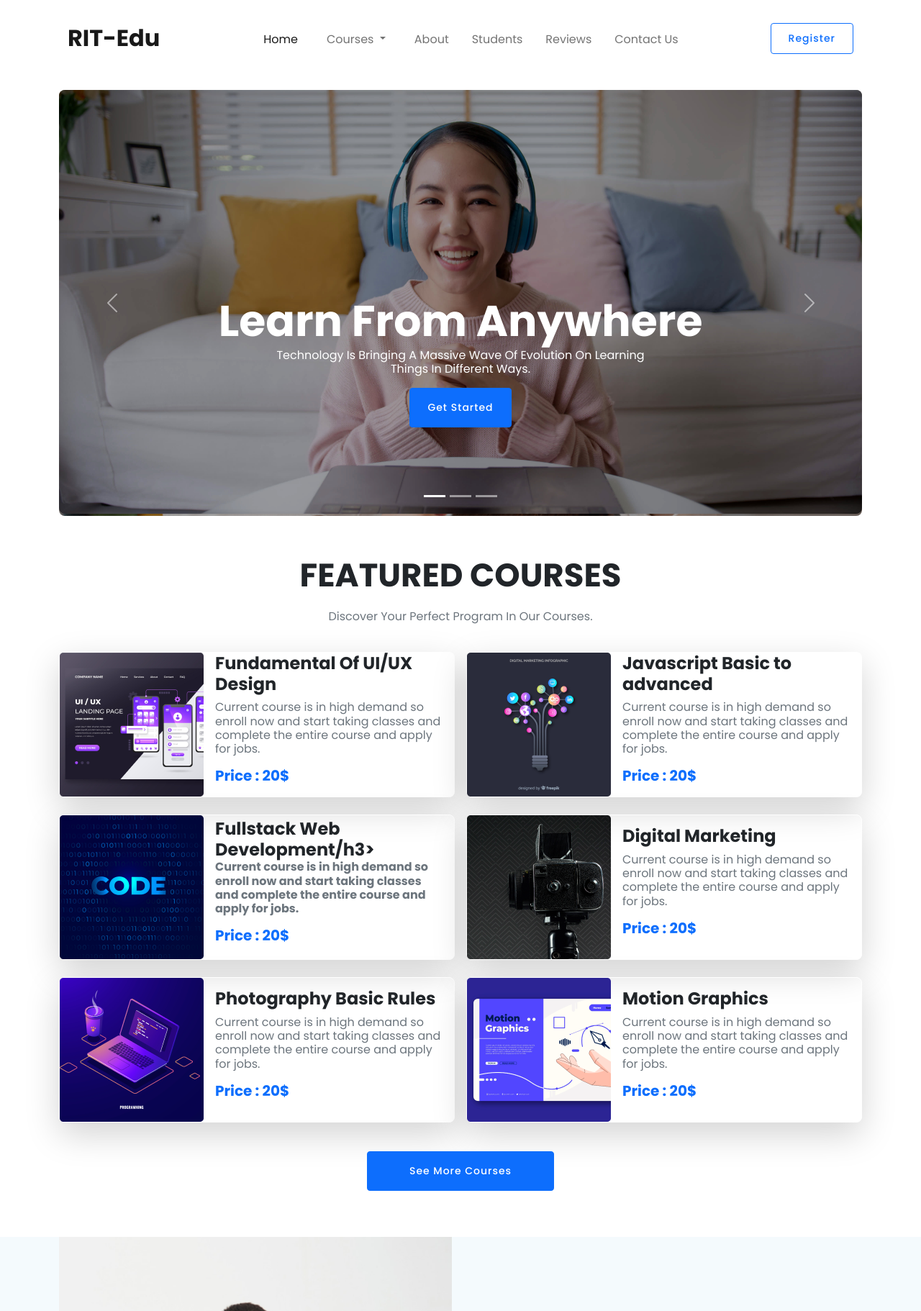
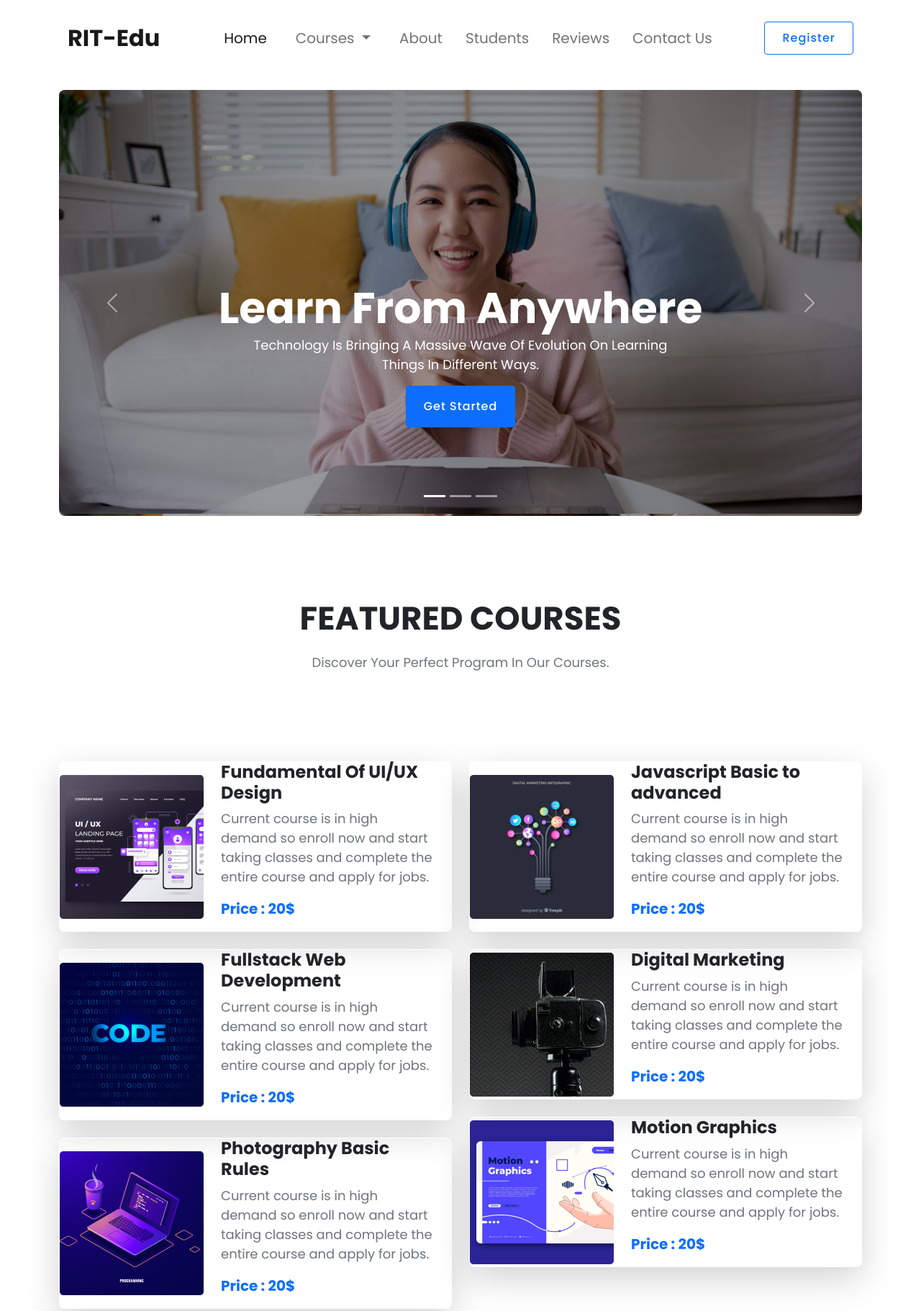
Before and after one commit to mzhdipu/rit-edu, a plain HTML site: page index.html in a window 1280 px wide. Shown: the top 1822 px of the page at 72% size. Drawn offline with nearby package versions, Linux system fonts and the light colour scheme; files whose address does not match are found by name.

Commit message:
complete design

```diff
--- a/index.html
+++ b/index.html
@@ -48,45 +48,45 @@
                     <div class="collapse navbar-collapse" id="navbarSupportedContent">
                         <ul class="navbar-nav m-auto mb-2 mb-lg-0">
                             <li class="nav-item">
-                                <a class="nav-link active fst-normal fs- mx-3 mx-lg-2 text-capitalize"
+                                <a class="nav-link active fst-normal fs-5 mx-3 mx-lg-2 text-capitalize"
                                     aria-current="page" href="#">Home</a>
                             </li>
 
                             <li class="nav-item dropdown">
-                                <a class="nav-link dropdown-toggle fst-normal fs-6 mx-3 text-capitalize" href="#"
+                                <a class="nav-link dropdown-toggle fst-normal fs-5 mx-3 text-capitalize" href="#"
                                     role="button" data-bs-toggle="dropdown" aria-expanded="false">
                                     Courses
                                 </a>
                                 <ul class="dropdown-menu">
-                                    <li><a class="dropdown-item fw-normal text-secondary text-capitalize fw-normal"
+                                    <li><a class="dropdown-item fw-normal text-secondary text-capitalize fw-normal fs-5"
                                             href="#">Web design</a></li>
-                                    <li><a class="dropdown-item fw-normal text-secondary text-capitalize fw-normal"
+                                    <li><a class="dropdown-item fw-normal text-secondary text-capitalize fw-normal fs-5"
                                             href="#">web development</a></li>
-                                    <li><a class="dropdown-item fw-normal text-secondary text-capitalize fw-normal"
+                                    <li><a class="dropdown-item fw-normal text-secondary text-capitalize fw-normal fs-5"
                                             href="#">JavaScript </a></li>
-                                    <li><a class="dropdown-item fw-normal text-secondary text-capitalize fw-normal"
+                                    <li><a class="dropdown-item fw-normal text-secondary text-capitalize fw-normal fs-5"
                                             href="#">Graphic design </a></li>
-                                    <li><a class="dropdown-item fw-normal text-secondary text-capitalize fw-normal"
+                                    <li><a class="dropdown-item fw-normal text-secondary text-capitalize fw-normal fs-5"
                                             href="#">UI/UX Design</a></li>
                                 </ul>
                             </li>
 
                             <li class="nav-item">
-                                <a class="nav-link fst-normal fs-6 mx-3 text-capitalize mx-lg-2" href="#about">About </a>
+                                <a class="nav-link fst-normal fs-5 mx-3 text-capitalize mx-lg-2" href="#about">About </a>
                             </li>
 
                             <li class="nav-item">
-                                <a class="nav-link fst-normal fs-6 mx-3 text-capitalize mx-lg-2" href="#student">Students </a>
+                                <a class="nav-link fst-normal fs-5 mx-3 text-capitalize mx-lg-2" href="#student">Students </a>
                             </li>
 
 
                             <li class="nav-item">
-                                <a class="nav-link fst-normal fs-6 mx-3 text-capitalize mx-lg-2" href="#reviews">reviews </a>
+                                <a class="nav-link fst-normal fs-5 mx-3 text-capitalize mx-lg-2" href="#reviews">reviews </a>
                             </li>
 
 
                             <li class="nav-item">
-                                <a class="nav-link fst-normal fs-6 mx-3 text-capitalize mx-lg-2" href="#contact">contact us
+                                <a class="nav-link fst-normal fs-5 mx-3 text-capitalize mx-lg-2" href="#contact">contact us
                                 </a>
                             </li>
                         </ul>
@@ -165,14 +165,14 @@
 
     <!-- PROPULAR COURSES SECTION START
 ======================================================== -->
-    <section id="courses" class="py-5 py-sm-5">
+    <section id="courses" class="py-5 py-sm-5 mb-lg-5">
         <div class="container">
             <div class="title m-auto text-center my-5 my-sm-0 mb-sm-4 mt-lg-2">
                 <h2 class="text-uppercase fw-bolder">Featured Courses</h2>
                 <p class="text-secondary">Discover Your Perfect Program In Our Courses.</p>
             </div>
 
-            <div class="row pt-5 pt-sm-0 g-5 g-sm-0 g-md-0 g-lg-3 mt-lg-3 mt-xl-4">
+            <div class="row pt-5 pt-sm-0 g-5 g-sm-0 g-md-0 g-lg-4 mt-lg-3 mt-xl-4">
 
                 <!-- PROPULAR COURSES LEFT CONTENT  -->
                 <div class="col-md-12 col-lg-6">
@@ -182,7 +182,7 @@
 
                         <img class="course-img img-fluid" src="images/course/course-1.png" alt="">
 
-                        <div class="course-info px-4 px-lg-3 my-lg-0 my-sm-5">
+                        <div class="course-info px-4 px-lg-4 my-lg-0 my-sm-5">
                             <h3 class="fs-4 fw-semibold">Fundamental Of UI/UX Design</h3>
                             <p class="text-secondary">Current course is in high demand so enroll now and start taking
                                 classes and complete the entire course and apply for jobs.</p>
@@ -196,8 +196,8 @@
 
                         <img class="course-img img-fluid" src="images/course/course-2.png" alt="">
 
-                        <div class="course-info px-4 px-lg-3 my-lg-0 my-sm-5">
-                            <h3 class="fs-4 fw-semibold">Fullstack Web Development/h3>
+                        <div class="course-info px-4 px-lg-4 my-lg-0 my-sm-5">
+                            <h3 class="fs-4 fw-semibold">Fullstack Web Development</h3>
                                 <p class="text-secondary">Current course is in high demand so enroll now and start
                                     taking classes and complete the entire course and apply for jobs.</p>
                                 <p class="text-primary fw-bold fs-5">Price : 20$</p>
@@ -210,7 +210,7 @@
 
                         <img class="course-img img-fluid" src="images/course/course-3.png" alt="">
 
-                        <div class="course-info px-4 px-lg-3 my-lg-0 my-sm-5">
+                        <div class="course-info px-4 px-lg-4 my-lg-0 my-sm-5">
                             <h3 class="fs-4 fw-semibold">Photography Basic Rules</h3>
                             <p class="text-secondary">Current course is in high demand so enroll now and start
                                 taking classes and complete the entire course and apply for jobs.</p>
@@ -226,7 +226,7 @@
 
                         <img class="course-img img-fluid" src="images/course/course-4.png" alt="">
 
-                        <div class="course-info px-4 px-lg-3 my-lg-0 my-sm-5">
+                        <div class="course-info px-4 px-lg-4 my-lg-0 my-sm-5">
                             <h3 class="fs-4 fw-semibold">Javascript Basic to advanced</h3>
                             <p class="text-secondary">Current course is in high demand so enroll now and start
                                 taking classes and complete the entire course and apply for jobs.</p>
@@ -239,7 +239,7 @@
 
                         <img class="course-img img-fluid" src="images/course/course-5.png" alt="">
 
-                        <div class="course-info px-4 px-lg-3 my-lg-0 my-sm-5">
+                        <div class="course-info px-4 px-lg-4 my-lg-0 my-sm-5">
                             <h3 class="fs-4 fw-semibold">Digital Marketing</h3>
                             <p class="text-secondary">Current course is in high demand so enroll now and start
                                 taking classes and complete the entire course and apply for jobs.</p>
@@ -252,7 +252,7 @@
 
                         <img class="course-img img-fluid" src="images/course/course-6.png" alt="">
 
-                        <div class="course-info px-4 px-lg-3 my-lg-0 my-sm-5">
+                        <div class="course-info px-4 px-lg-4 my-lg-0 my-sm-5">
                             <h3 class="fs-4 fw-semibold">Motion Graphics</h3>
                             <p class="text-secondary">Current course is in high demand so enroll now and start
                                 taking classes and complete the entire course and apply for jobs.</p>
@@ -319,7 +319,7 @@
 
     <!-- READY TO JOIN SECTION START
 ======================================================== -->
-    <section class="py-5 py-sm-5">
+    <section class="py-5 py-sm-5 my-lg-5">
         <div class="container">
             <div class="row bg-primary rounded-3 p-5 shadow-lg">
 
@@ -467,7 +467,7 @@
 
     <!-- FEEDBACK SECTION START
 ======================================================== -->
-    <section id="reviews" class="py-sm-0">
+    <section id="reviews" class="py-sm-0 mt-lg-5">
         <div class="container">
             <div class="title m-auto text-center my-5 mt-sm-1 mb-sm-0 pt-lg-5 pb-xxl-4">
                 <h2 class="text-uppercase fw-bolder">Some Students Feedback</h2>
@@ -643,7 +643,7 @@
 
     <!-- FAQ SECTION START
 ======================================================== -->
-    <section class="py-5">
+    <section class="py-5 pt-lg-1 pb-lg-5 mb-lg-5">
         <div class="container">
 
             <div class="title m-auto text-center my-5">
--- a/responsive.css
+++ b/responsive.css
@@ -80,6 +80,17 @@
 
 
 @media (min-width: 992px){
+    .btn-font{
+        font-size: 16px;
+    }
+    .title {
+        width: 55%;
+        padding: 60px 0;
+    }
+    p {
+        font-size: 18px;
+        line-height: 1.5em;
+    }
     .course-img {
         width: 100%;
     }
@@ -103,7 +114,10 @@
     .title h2 {
         font-size: 45px;
     }
-
+    .explore-title {
+        width: 85%;
+        padding: 0;
+    }
     .explore-title h2 {
         font-size: 29px;
     }
@@ -121,6 +135,10 @@
 }
 
 @media (min-width: 1200px){
+    p {
+        font-size: 18px;
+        line-height: 1.5em;
+    }
     .course-img{
         width: 70%;
     }
@@ -145,7 +163,7 @@
 @media (min-width: 1400px){
     p {
         font-size: 18px;
-        line-height: 1.2;
+        line-height: 1.5em;
     }
     .carousel-item h5 {
         font-size: 60px;
```
